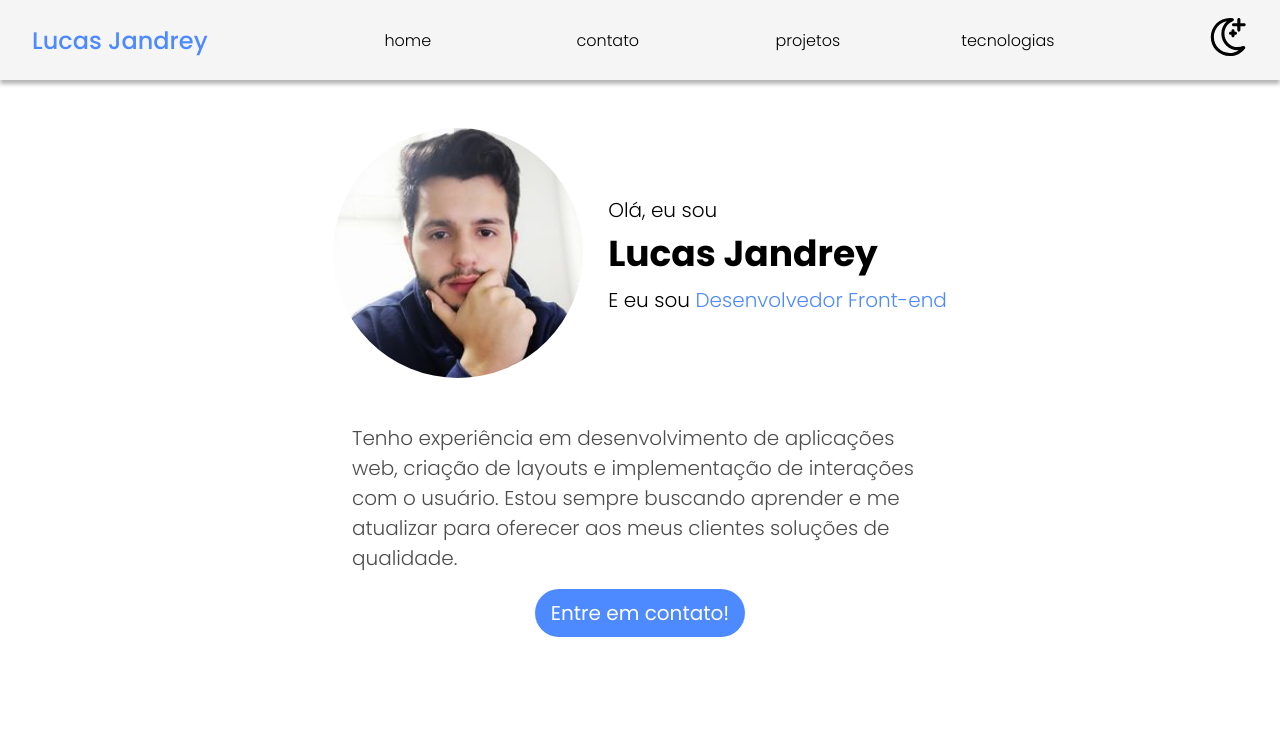
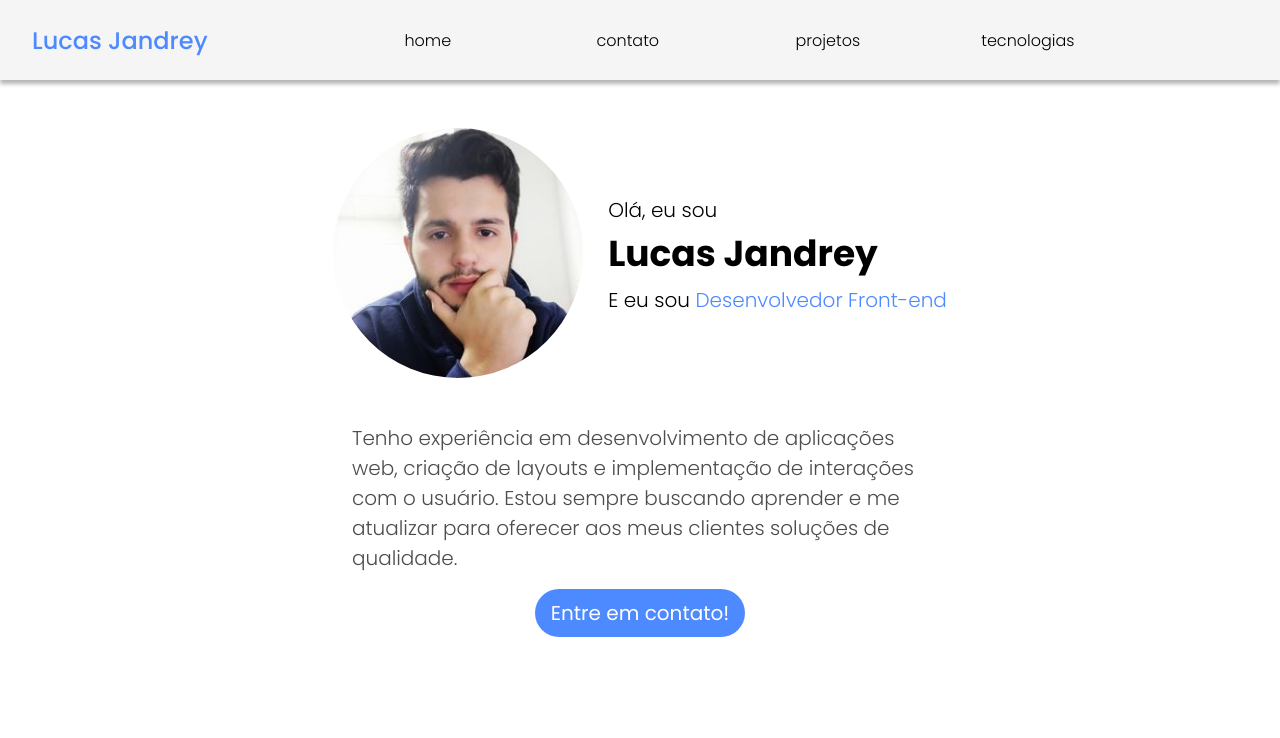
Before and after one commit to LucasJandrey5/Portifolio, a plain HTML site: page index.html in a window 1280 px wide. Shown: the top 738 px of the page. Drawn offline with Linux system fonts and the light colour scheme.

Commit message:
Alteração header

```diff
--- a/css/style.css
+++ b/css/style.css
@@ -17,12 +17,13 @@ hr {
 
 header {
   width: 100vw;
+
   position: fixed;
   background-color: #f5f5f5;
   box-shadow: 0px 4px 4px rgba(0, 0, 0, 0.29);
   padding: 0;
   display: flex;
-  justify-content: space-between;
+  justify-content: space-around;
 }
 
 header h2 {
--- a/index.html
+++ b/index.html
@@ -104,7 +104,7 @@
         </ul>
       </nav>
 
-      <div>
+      <!-- <div>
         <button onclick="HideShowNav()" class="hide-670">
           <img src="./images/menu.svg" alt="menu button" />
         </button>
@@ -115,7 +115,7 @@
             alt="dark mode button"
           />
         </button>
-      </div>
+      </div> -->
     </header>
 
     <main>
```
